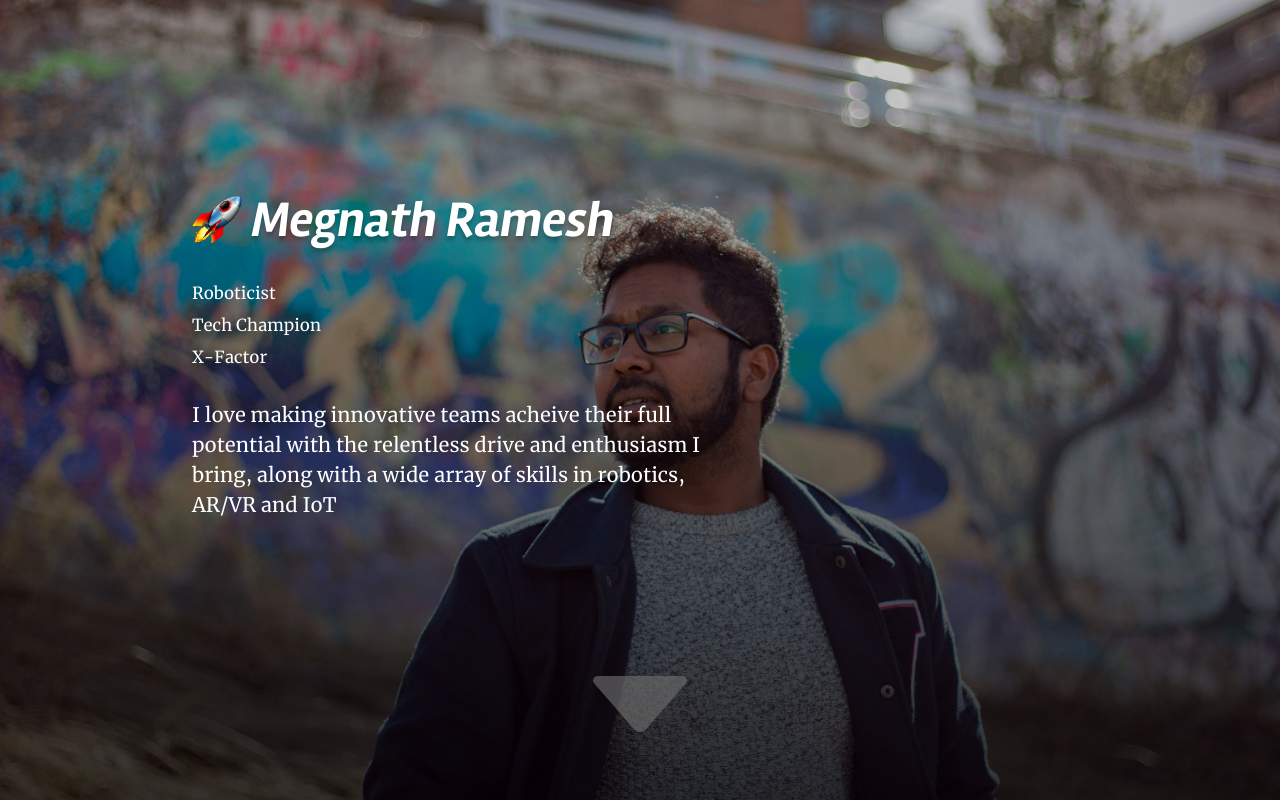
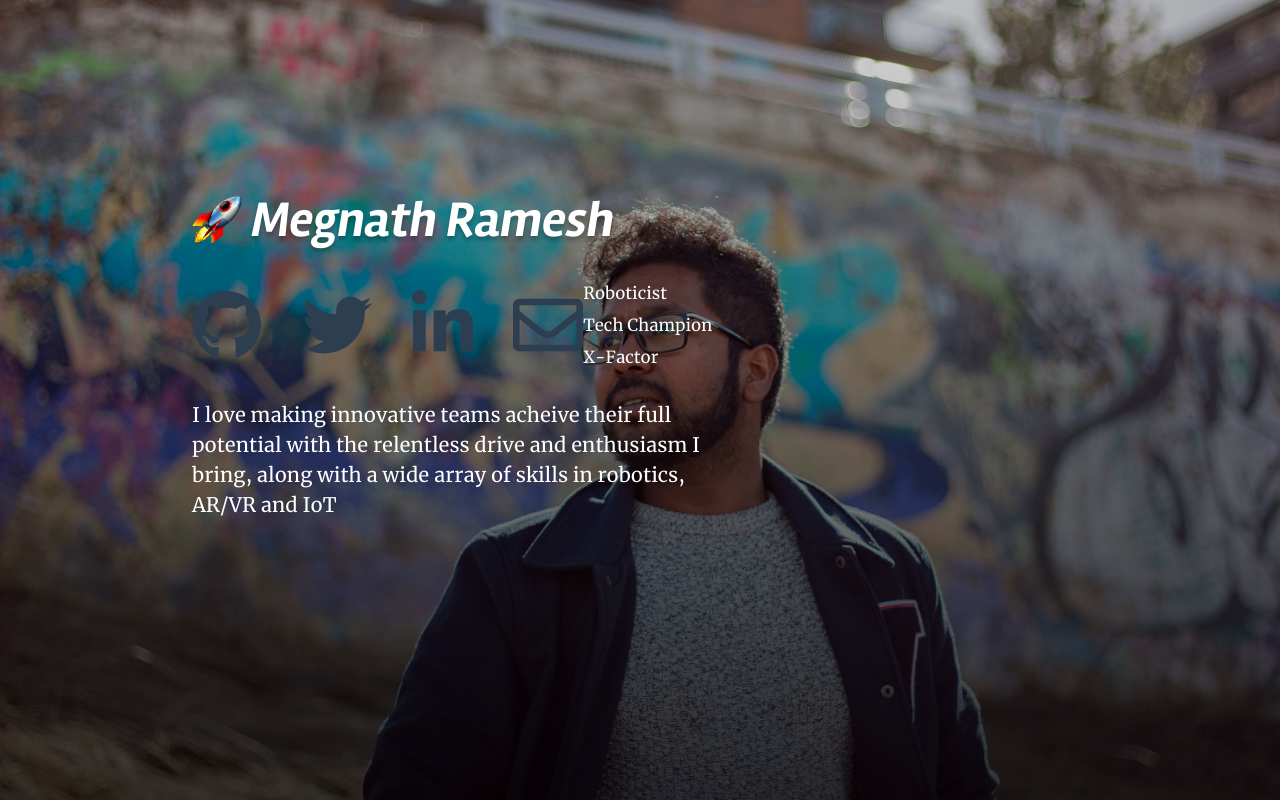
Before and after one commit to megnathramesh/megnathramesh-website, a Vue app: page / in a window 1280 px wide. Shown: the top 802 px of the page. Built offline with nearby package versions, Linux system fonts and the light colour scheme; what vue-parallax-js would draw is missing.

Commit message:
Fix some layout stuff for smaller windows

```diff
--- a/src/components/layout/Hero.vue
+++ b/src/components/layout/Hero.vue
@@ -4,28 +4,37 @@
     <section class="hero section">
       <div class="hero_content">
         <h1 class="app_text--title hero_text--title"> Megnath Ramesh</h1>
+        <ButtonList class="contact_list" v-bind:list='list' />
         <p class="hero_text--tag">Roboticist</p>
         <p class="hero_text--tag">Tech Champion</p>
         <p class="hero_text--tag">X-Factor</p>
         <p class="hero_text--intro">I love making innovative teams acheive their full potential with the relentless drive and enthusiasm I bring, along with a wide array of skills in robotics, AR/VR and IoT</p>
       </div>
     </section>
-    <div class="scroll">
-      <img class="scroll_icon" src="../../assets/elements/arrow_down.png"/>
-    </div>
   </div>
 
 </template>
 
 <script lang="js">
-
+  import ButtonList from './../system/ButtonList.vue'
 
   export default  {
     name: 'hero',
-    components: { },
+    components: {
+      ButtonList
+     },
     props: [],
     mounted () { },
-    data () { return { } },
+    data () {
+      return {
+        list: [
+          {link: "https://github.com/megalphian",           icon: "github"},
+          {link: "https://twitter.com/MegnathR",            icon: "twitter"},
+          {link: "https://linkedin.com/in/megnath-ramesh",  icon: "linkedin"},
+          {link: "mailto:megnath.ramesh@gmail.com",           icon: "envelope"},
+        ]
+      }
+     },
     methods: { },
     computed: { }
 }
@@ -45,7 +54,7 @@
     display: grid;
     min-height: 100vh;
 
-    @media screen and (min-width: 600px) {
+    @media screen and (min-width: 950px) {
       /* Create the parallax scrolling effect */
       background-attachment: fixed;
     }
@@ -57,13 +66,13 @@
 
   .hero {
     display: grid;
-    grid-template-columns: repeat(auto-fit, minmax(240px, 540px));
-    grid-template-rows: repeat(auto-fit, minmax(min-content, max-content));
     margin-top: 20vh;
     margin-bottom: 2vh;
+    grid-template-columns: minmax(240px, 540px);
+    grid-template-rows: minmax(min-content, max-content);
 
     // Mobile layout
-    @media screen and (max-width: 600px) {
+    @media screen and (max-width: 950px) {
       grid-template-columns: 100%;
     }
 
@@ -82,6 +91,7 @@
       }
       &--intro {
         margin: 30px 0;
+        margin-bottom: 0;
         color: #FFF;
        }
       &--title {
@@ -101,20 +111,18 @@
     }
   }
 
-  .scroll {
-    display: grid;
-    margin-left: auto;
-    margin-right: auto;
-    grid-template-rows: repeat(auto-fit, minmax(min-content, max-content));
-    align-items: center;
-
-    &_icon {
-      max-width:150px;
-      max-height:150px;
-      width: auto;
-      height: auto;
-      filter: contrast(15%);
-      opacity: 0.65;
+  .contact {
+    &_contents {
+      grid-column: 2;
+    }
+    &_list {
+      grid-column-start: 1;
+      grid-column-end: 1;
+      grid-row-start: 2;
+      grid-row-end: 3;
+      position: relative;
+      margin: 7px 0;
+      font-size: smaller;
     }
   }
 </style>
--- a/src/components/layout/Intro.vue
+++ b/src/components/layout/Intro.vue
@@ -102,7 +102,7 @@
         grid-template-rows: 100%;
         grid-column-gap: 10%;
 
-        @media screen and (max-width: 600px) {
+        @media screen and (max-width: 950px) {
           grid-template-columns: 100%;
           grid-template-rows: 280px auto;
         }
@@ -114,7 +114,7 @@
           grid-column-end: 2;
           grid-row: 1;
 
-          @media screen and (max-width: 600px) {
+          @media screen and (max-width: 950px) {
             grid-column: unset;
             grid-row: 2;
           }
@@ -126,7 +126,7 @@
           grid-column-end: 3;
           grid-row: 1;
 
-          @media screen and (max-width: 40em) {
+          @media screen and (max-width: 950px) {
             grid-column: unset;
             grid-row: 1;
             height: 30vh;
```
Also changed, not shown: src/assets/elements/arrow_down.png (deleted).
